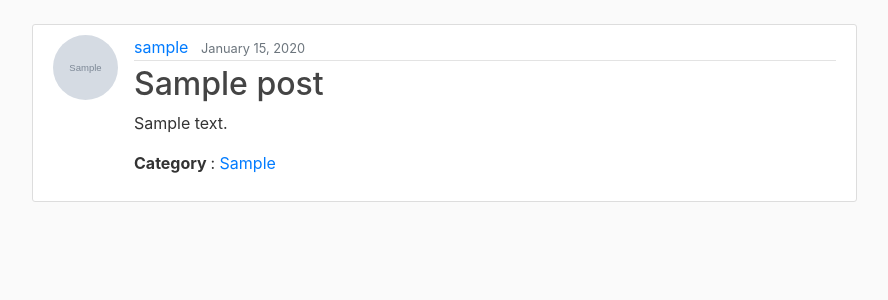
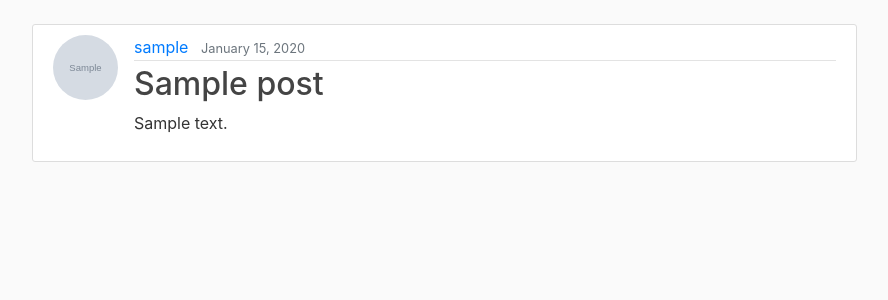
Before and after one commit to shahiljoshi/blogwebapp, a Django app: page / in a window 1280 px wide. Shown: the part 56-356 px from the top of the page, without its empty margins (53-941 px from the left). Run offline with Django 3.2, Linux system fonts and the light colour scheme; tables that the repository leaves empty hold one stand-in row (values such as "Sample post"); grey boxes marked "Sample" are stand-in pictures; some libraries are stand-ins or nearby versions.

Commit message:
fix:changes in html

```diff
--- a/blog/templates/blog/base.html
+++ b/blog/templates/blog/base.html
@@ -66,10 +66,10 @@
                 <p class='text-muted'>
 
                   <ul class="list-group">
-                    {% for cat in cat_menu %}
-
-                        <li class="list-group-item list-group-item-light"><a href={% url 'category' cat  %}  >{{ cat}}</a></li>
-                    {% endfor %}
+{#                    {% for cat in cat_menu %}#}
+{##}
+{#                        <li class="list-group-item list-group-item-light"><a href={% url 'category' cat  %}  >{{ cat}}</a></li>#}
+{#                    {% endfor %}#}
 
                   </ul>
                 </p>
--- a/blog/templates/blog/home.html
+++ b/blog/templates/blog/home.html
@@ -10,7 +10,7 @@
             </div>
             <h2><a class="article-title" href="{% url 'post-detail' post.id %}">{{ post.title }}</a></h2>
             <p class="article-content">{{ post.content }}</p>
-            <p><b>Category </b>:    <a href="{% url 'category' post.category %}">{{ post.category  }}</a></p>
+{#            <p><b>Category </b>:    <a href="{% url 'category' post.category %}">{{ post.category  }}</a></p>#}
 
           </div>
         </article>
--- a/blog/templates/blog/post_detail.html
+++ b/blog/templates/blog/post_detail.html
@@ -15,7 +15,7 @@
         </div>
         <h2 class="article-title" > {{ object.title }}</h2>
         <p class="article-content">{{ object.content }}</p>
-          <p><b>Category </b>: {{ object.category }}</p>
+{#          <p><b>Category </b>: {{ object.category }}</p>#}
         <br>
         <form action="{% url 'like_post' post.pk %}" method="post">
             {% csrf_token %}
--- a/blog/templates/blog/user_posts.html
+++ b/blog/templates/blog/user_posts.html
@@ -11,7 +11,7 @@
             </div>
             <h2><a class="article-title" href="{% url 'post-detail' post.id %}">{{ post.title }}</a></h2>
             <p class="article-content">{{ post.content }}</p>
-            <p><b>Category </b>: {{ post.category }}</p>
+{#            <p><b>Category </b>: {{ post.category }}</p>#}
           </div>
         </article>
     {% endfor %}
```
